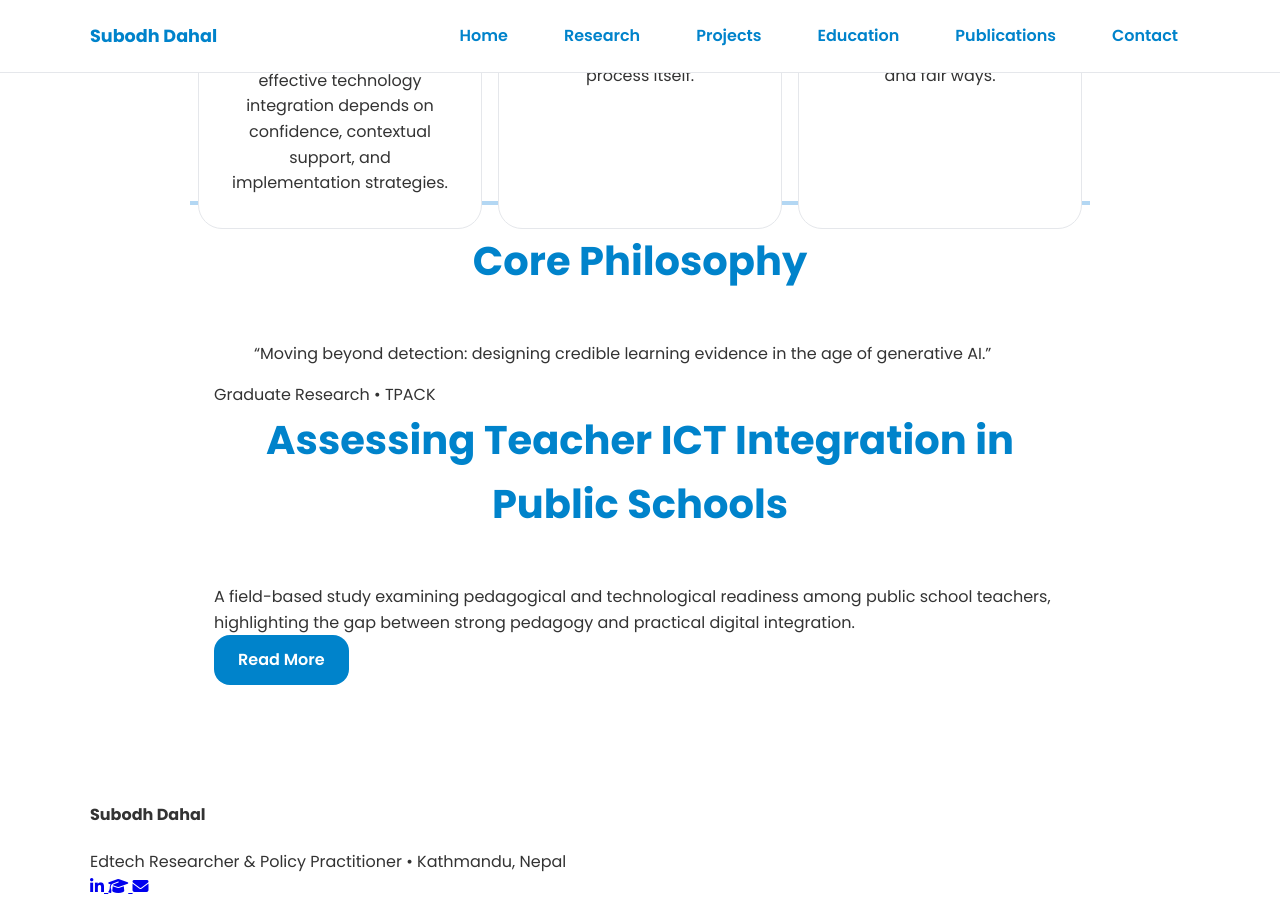
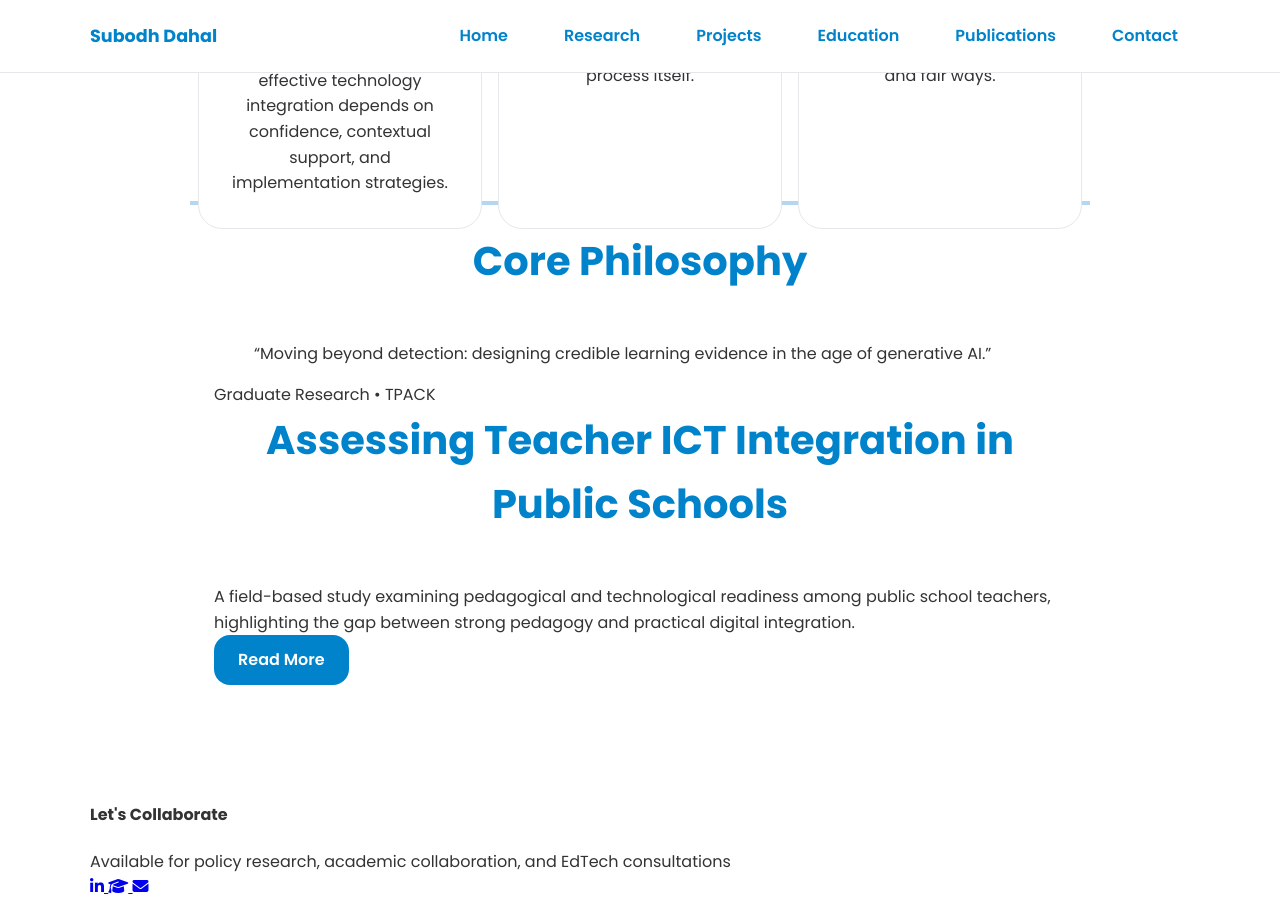
Before and after one commit to dahalsubodh/dahalsubodh.github.io, a Jekyll site: the page built from index.md, in a window 1280 px wide and 900 px high, scrolled down 1072 px. Built offline with Jekyll 4.4.1, drawn with Linux system fonts in a browser that asks for light colours.

Commit message:
Update footer.html

```diff
--- a/_includes/footer.html
+++ b/_includes/footer.html
@@ -1,6 +1,6 @@
 <div class="container footer-container">
-  <h4>Subodh Dahal</h4>
-  <p>Edtech Researcher & Policy Practitioner • Kathmandu, Nepal</p>
+  <h4>Let's Collaborate</h4>
+  <p>Available for policy research, academic collaboration, and EdTech consultations</p>
   <div class="social">
     <a href="https://www.linkedin.com/in/subodh-dahal/" target="_blank" title="LinkedIn">
       <i class="fab fa-linkedin-in"></i>
```
